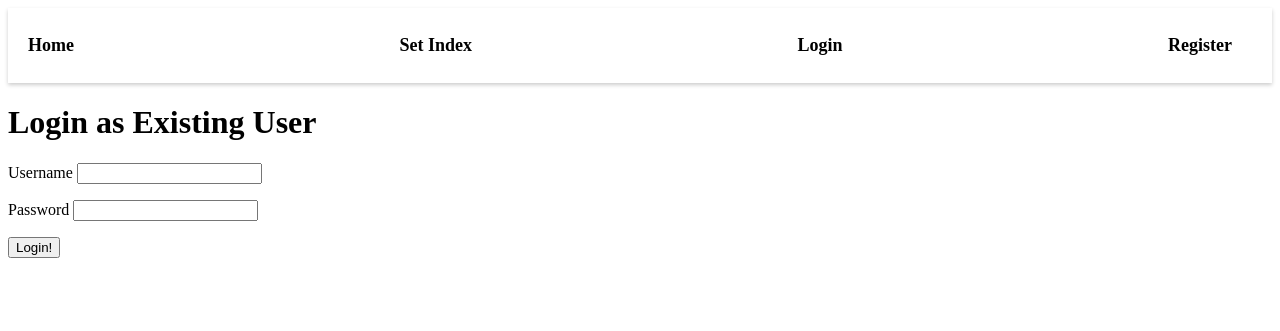
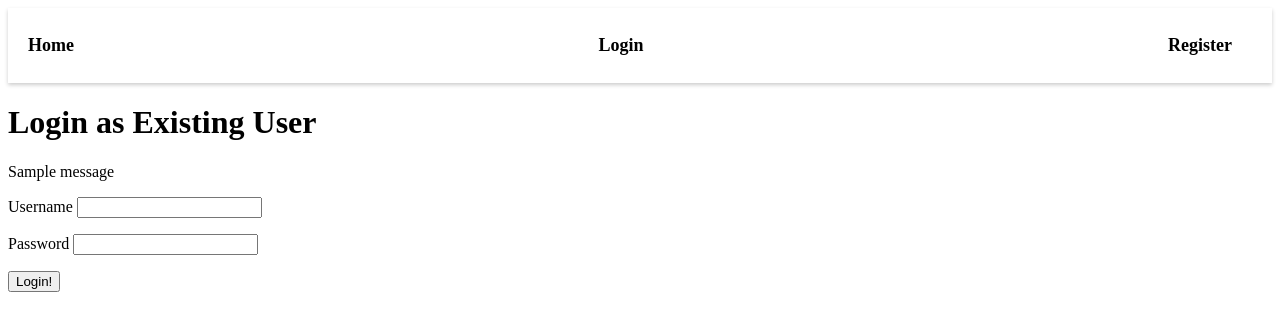
Before and after one commit to LilMike707/pokemon-capstone, a Flask app: page /login in a window 1280 px wide. Shown: the top 331 px of the page. Run offline with Flask 3, Linux system fonts and the light colour scheme; tables that the repository leaves empty hold one stand-in row (values such as "Sample post"); one stand-in notice (Sample message) is shown.

Commit message:
some css

```diff
--- a/app.py
+++ b/app.py
@@ -49,7 +49,6 @@ def show_login():
         user = User.authenticate(username, password)
         if user:
             session['curr_user'] = user.id
-            flash('You Logged In!')
             return redirect('/home')
         else:
             flash('Incorrect Username or Password!')
@@ -238,7 +237,6 @@ def delete_like():
 @app.route('/logout')
 def logout():
     session.pop('curr_user', None)
-    flash('You Logged Out!')
     return redirect('/home')
 
 
--- a/templates/base.html
+++ b/templates/base.html
@@ -16,8 +16,8 @@
 <body>
     <nav id="navmain">
         <a href="/home">Home</a>
-        <a href="/index">Set Index</a>
         {% if session['curr_user'] %}
+            <a href="/index">Set Index</a>
             <a href="/{{session['curr_user']}}">Profile</a>
             <a href="/logout">Logout</a>
         {% else %}
--- a/templates/login.html
+++ b/templates/login.html
@@ -5,15 +5,13 @@
 {% block content %}
 <h1>Login as Existing User</h1>
 
-<!-- {% with messages = get_flashed_messages() %}
+{% with messages = get_flashed_messages(with_categories=true) %}
   {% if messages %}
-    <ul class="messages">
-      {% for message in messages %}
-        <li>{{ message }}</li>
+      {% for category, message in messages %}
+        <p class="{{ category }}">{{ message }}</p>
       {% endfor %}
-    </ul>
   {% endif %}
-{% endwith %} -->
+{% endwith %}
 
 <form method="POST">
     {{ form.hidden_tag() }}
```
